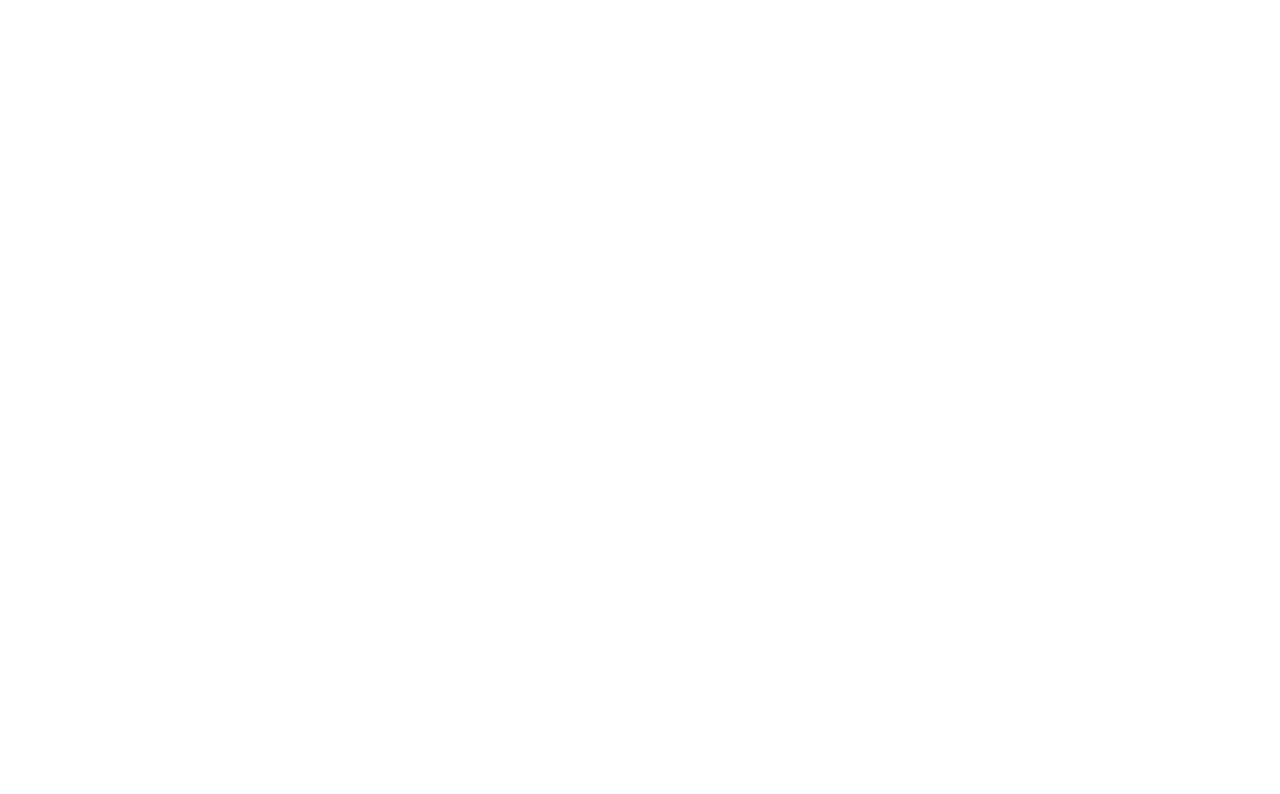
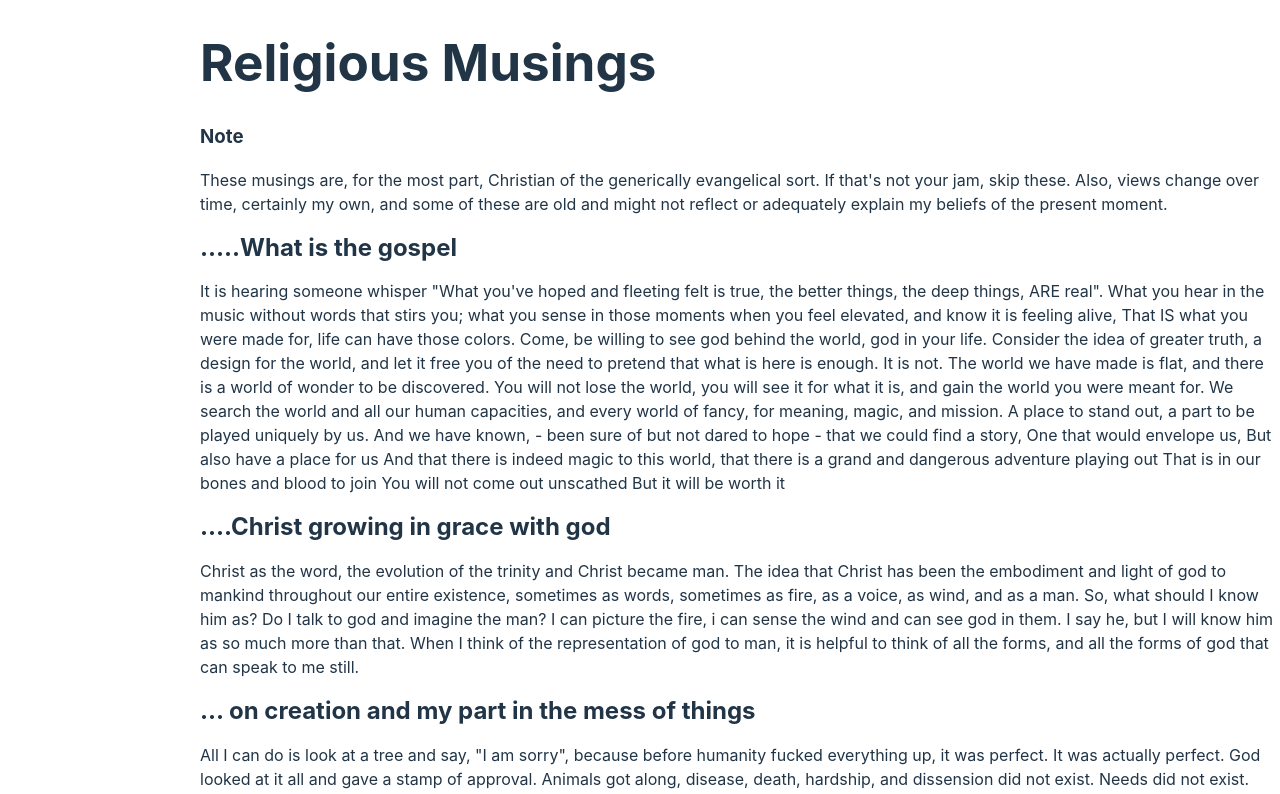
Before and after one commit to berkeleycole/writing-blog, a React (Vite) app: page /musings/religious/collected in a window 1280 px wide. Before the commit this address had no page. Shown: the top 794 px of the page. Built offline with nearby package versions, Linux system fonts and the light colour scheme.

Commit message:
additions

```diff
--- a/src/App.tsx
+++ b/src/App.tsx
@@ -2,18 +2,35 @@
 import { Routes, Route } from "react-router-dom"
 
 import Home from './pages/Home'
+
+// POETRY
 import NightSky from './pages/poetry/NightSky'
 import Riddle1 from './pages/poetry/RiddleOne'
 import Coventry from './pages/poetry/Coventry'
+import CupsOfAir from './pages/poetry/CupsOfAir'
+import Embalming from './pages/poetry/Embalming'
+import PactWithTheOcean from './pages/poetry/PactWithTheOcean'
+
+// MUSINGS
+import ReligiousMusings1 from './pages/musings/religious/various'
+
 
 const App = (): ReactElement => {
   return (
     <div>
       <Routes>
         <Route path="/" element={<Home />} />
+        {/* POETRY */}
         <Route path="/poems/nightsky" element={<NightSky />} />
         <Route path="/poems/coventry" element={<Coventry />} />
         <Route path="/poems/riddle" element={<Riddle1 />} />
+        <Route path="/poems/embalming" element={<Embalming />} />
+        <Route path="/poems/cupsofair" element={<CupsOfAir />} />
+        <Route path="/poems/pactwiththeocean" element={<PactWithTheOcean />} />
+
+        {/* MUSINGS */}
+        <Route path="/musings/religious/collected" element={<ReligiousMusings1 />} />
+
       </Routes>
     </div>
   )
--- a/src/pages/Home.tsx
+++ b/src/pages/Home.tsx
@@ -10,6 +10,14 @@
         <li><a href="/poems/nightsky">Night Sky</a></li>
         <li><a href="/poems/coventry">Coventry</a></li>
         <li><a href="/poems/riddle">Riddle #1</a></li>
+        <li><a href="/poems/pactwiththeocean">Pact with the Ocean</a></li>
+        <li><a href="/poems/embalming">An Embalming</a></li>
+        <li><a href="/poems/cupsofair">Cups of Air</a></li>
+      </ul>
+
+      <h3>Musings</h3>
+      <ul>
+        <li><a href="/musings/religious/collected">Collected Religious Thoughts</a></li>
       </ul>
 
     </div>
--- /dev/null
+++ b/src/pages/musings/religious/various.tsx
@@ -0,0 +1,64 @@
+import { ReactElement } from 'react'
+
+const ReligiousMusings1 = (): ReactElement => {
+  return (
+    <div style={{marginLeft: '200px'}}>
+      <h1>Religious Musings</h1>
+      <div>
+        <h3>Note</h3>
+        <p>
+          These musings are, for the most part, Christian of the generically evangelical sort. If that's not your jam,
+          skip these. Also, views change over time, certainly my own, and some of these are old and might not
+          reflect or adequately explain my beliefs of the present moment.
+        </p>
+      </div>
+
+      <h2>.....What is the gospel</h2>
+
+      <p>
+        It is hearing someone whisper
+        "What you've hoped and fleeting felt is true, the better things, the deep things, ARE real".
+        What you hear in the music without words that stirs you; what you sense in those moments when you feel elevated, and know it is feeling alive,
+        That IS what you were made for, life can have those colors.
+        Come, be willing to see god behind the world, god in your life.
+        Consider the idea of greater truth, a design for the world, and let it free you of the need to pretend that what is here is enough. It is not.
+        The world we have made is flat, and there is a world of wonder to be discovered.
+        You will not lose the world, you will see it for what it is, and gain the world you were meant for.
+
+        We search the world and all our human capacities, and every world of fancy, for meaning, magic, and mission.
+        A place to stand out, a part to be played uniquely by us.
+
+        And we have known,
+        - been sure of but not dared to hope -
+        that we could find a story,
+        One that would envelope us,
+        But also have a place for us
+        And that there is indeed
+        magic to this world,
+        that there is a grand and dangerous
+        adventure playing out
+        That is in our bones and blood to join
+        You will not come out unscathed
+        But it will be worth it
+      </p>
+
+      <h2>....Christ growing in grace with god</h2>
+
+      <p>
+        Christ as the word, the evolution of the trinity and Christ became man. The idea that Christ has been the embodiment and light of god to mankind throughout our entire existence, sometimes as words, sometimes as fire, as a voice, as wind, and as a man.
+
+        So, what should I know him as? Do I talk to god and imagine the man? I can picture the fire, i can sense the wind and can see god in them. I say he, but I will know him as so much more than that. When I think of the representation of god to man, it is helpful to think of all the forms, and all the forms of god that can speak to me still.
+      </p>
+
+      <h2>... on creation and my part in the mess of things</h2>
+
+      All I can do is look at a tree and say, "I am sorry", because before humanity fucked everything up, it was perfect. It was actually perfect. God looked at it all and gave a stamp of approval. Animals got along, disease, death, hardship, and dissension did not exist. Needs did not exist. Whether I think the whole Adam and Eve thing is history or ancient narrative, i do have to believe that everything god makes is perfect, and when humanity chose sin, I have to then infer that our decision inherently changed the timber of the universe. That we changed the fundamental character of the world, of nature itself, when we chose not god. As being put in a place of responsibility over creation, our sin had an effect on it at a very base level.
+
+      So I look at a tree, and can only feel an overwhelming and deep-hearted sense of remorse and loss and shame, because for some reason I can grasp the depth of what was lost when I look at what nature is now and what it should be.  And I can start to understand that the same loss is also in me. The tree and I have both fallen, of the two of us - me the farther. I was created to be a steward, to make things better, and I have only made it worse. And I could sit at the trunk of that tree and cry out of shame, and for grief - there is no apology I could give. Were the earth to put me on trial, I would give no defense.
+
+      And so it happens, that in sharing and admitting my fault in this loss, that I am moved to a place of wholly and entirely (in a more full, all-encompassing sense than those words implies) being in need of grace. It convinces me that not one step I take, no action on my part, could result in goodness, or begin to fulfill my true purpose, except by the grace and power of god.
+    </div>
+  )
+}
+
+export default ReligiousMusings1
--- /dev/null
+++ b/src/pages/poetry/CupsOfAir.tsx
@@ -0,0 +1,27 @@
+import { ReactElement } from 'react'
+
+const CupsOfAir = (): ReactElement => {
+  return (
+    <div style={{marginLeft: '200px'}}>
+      <h1>Cups of Air</h1>
+
+      <p>A fish in</p>
+      <p>tidal pools</p>
+      <p>get only</p>
+      <p>pockets </p>
+      <p>of life</p>
+      <p>I gave a duck</p>
+      <p>cups of water</p>
+      <p>instead</p>
+      <p>of a pond</p>
+      <p>and saw</p>
+      <p>my life </p>
+      <p>is cups</p>
+      <p>of air</p>
+
+      <p>-- Drafted May 26, 2022. We found had found an abandoned injured duckling and were rehabilitating it and giving it baths in bowls. The ducks name is Jerry and we love her.</p>
+    </div>
+  )
+}
+
+export default CupsOfAir
--- /dev/null
+++ b/src/pages/poetry/Embalming.tsx
@@ -0,0 +1,33 @@
+import { ReactElement } from 'react'
+
+const Embalming = (): ReactElement => {
+  return (
+    <div style={{marginLeft: '200px'}}>
+      <h1>An embalming</h1>
+
+      <p> My organs were being embalmed </p>
+      <p> And though she spoke to me </p>
+      <p> Of grandmothers and family stories </p>
+      <p> I could not be at ease </p>
+      <p> My heart I should have calmed </p>
+      <p> Was unnervingly still </p>
+      <p> Marinating unceremoniously </p>
+      <p> They were my organs after all </p>
+      <p> We'd done so much together </p>
+      <p> A stab of loyalty went through me  </p>
+      <p> As if each were friends, so dependable </p>
+      <p> Yet I did not even recognize them </p>
+      <p> Ladled around in bowls </p>
+      <p> And as I lay on the embalming table </p>
+      <p> I felt such nostalgia and attachment </p>
+      <p> For each item in that soupy mixture </p>
+      <p> To feel such a bond </p>
+      <p> To things I had never seen </p>
+      <p> Was an odd feeling </p>
+
+      <p>-- Drafted May 25, 2022. Literally had a dream where I was on an embalming table looking at my heart, woke up with a physical emotional feeling for my organs. It was .. quite strange</p>
+    </div>
+  )
+}
+
+export default Embalming
--- a/src/pages/poetry/NightSky.tsx
+++ b/src/pages/poetry/NightSky.tsx
@@ -18,13 +18,15 @@
         we would rub it on our faces<br />
         over every inch<br />
         it leaves a tingle of eternity<br />
-        as bare skin meets horizonless dark<br />
+        bare skin meeting horizonless dark<br />
         we were covered<br />
         immersed<br />
         in this thick night sky<br />
         and who says we will ever come back?<br />
-        we'll make new figures in the stars
+        we'll make new figures in the stars<br />
       </div>
+
+      <p>-- Drafted 2009 Inspired by the night sky over Klamath Falls, Oregon and Natalie Hoy, edited Jan 7 2023</p>
     </div>
   )
 }
--- /dev/null
+++ b/src/pages/poetry/PactWithTheOcean.tsx
@@ -0,0 +1,83 @@
+import { ReactElement } from 'react'
+
+const PactWithTheOcean = (): ReactElement => {
+  return (
+    <div style={{marginLeft: '200px'}}>
+      <h1>Night Sky</h1>
+
+      <div>
+        <p>there will be no pacts with the ocean</p>
+
+        <p>no alliance embargo or feud</p>
+
+        <p>the ocean</p>
+
+        <p>in its majesty</p>
+
+        <p>caprice</p>
+
+        <p>and charisma</p>
+
+        <p>is no being </p>
+
+        <p>as we are beings</p>
+
+        <p>what it does</p>
+
+        <p>it does</p>
+
+        <p>and though it take everything from you</p>
+
+        <p>in a flash of God-like spite</p>
+
+        <p>it is no more aware of you </p>
+
+        <p>or yours</p>
+
+        <p>than it was in the millennia before</p>
+
+        <p>you</p>
+
+        <p>and </p>
+
+        <p>I</p>
+
+        <p>we divert ourselves</p>
+
+        <p>in the tide pools of such a being</p>
+
+        <p>as we could never start to comprehend</p>
+
+        <p>and in splashing our knees</p>
+
+        <p>say we understand</p>
+
+        <p>that</p>
+
+        <p>there is nothing there</p>
+
+        <p>except the rules of moons and rotations</p>
+
+        <p>and the things we think</p>
+
+        <p>reflected from our own minds</p>
+
+        <p>to our eyes</p>
+
+        <p>while the ocean </p>
+
+        <p>in all its knowledge and depth</p>
+
+        <p>sees</p>
+
+        <p>and remains </p>
+
+        <p>the same</p>
+      </div>
+
+      <p>-- Drafted April 13, 2017</p>
+    </div>
+  )
+}
+
+export default PactWithTheOcean
```
Also changed, not shown: src/pages/poetry/RiddleOne.tsx (+18 -1 lines).
